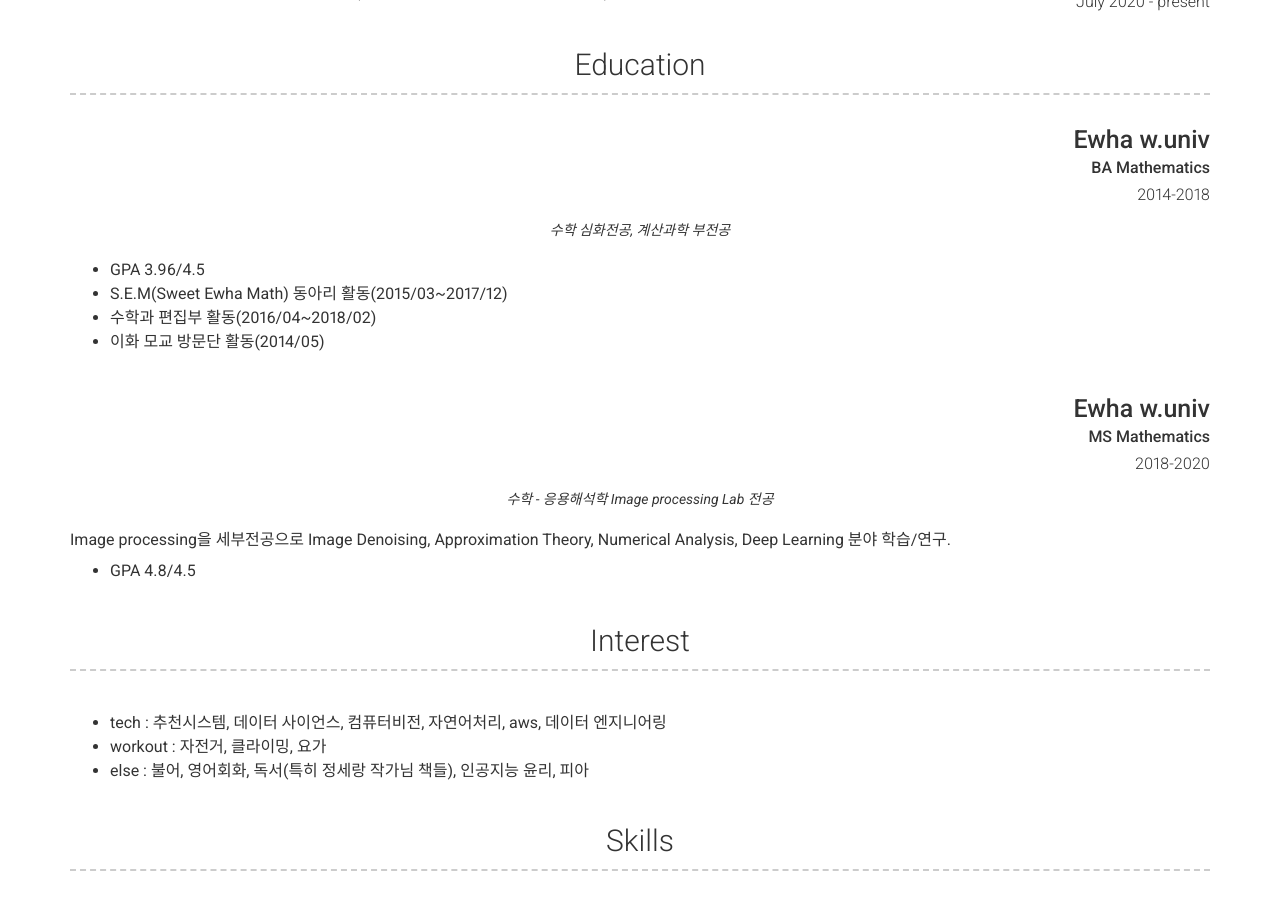
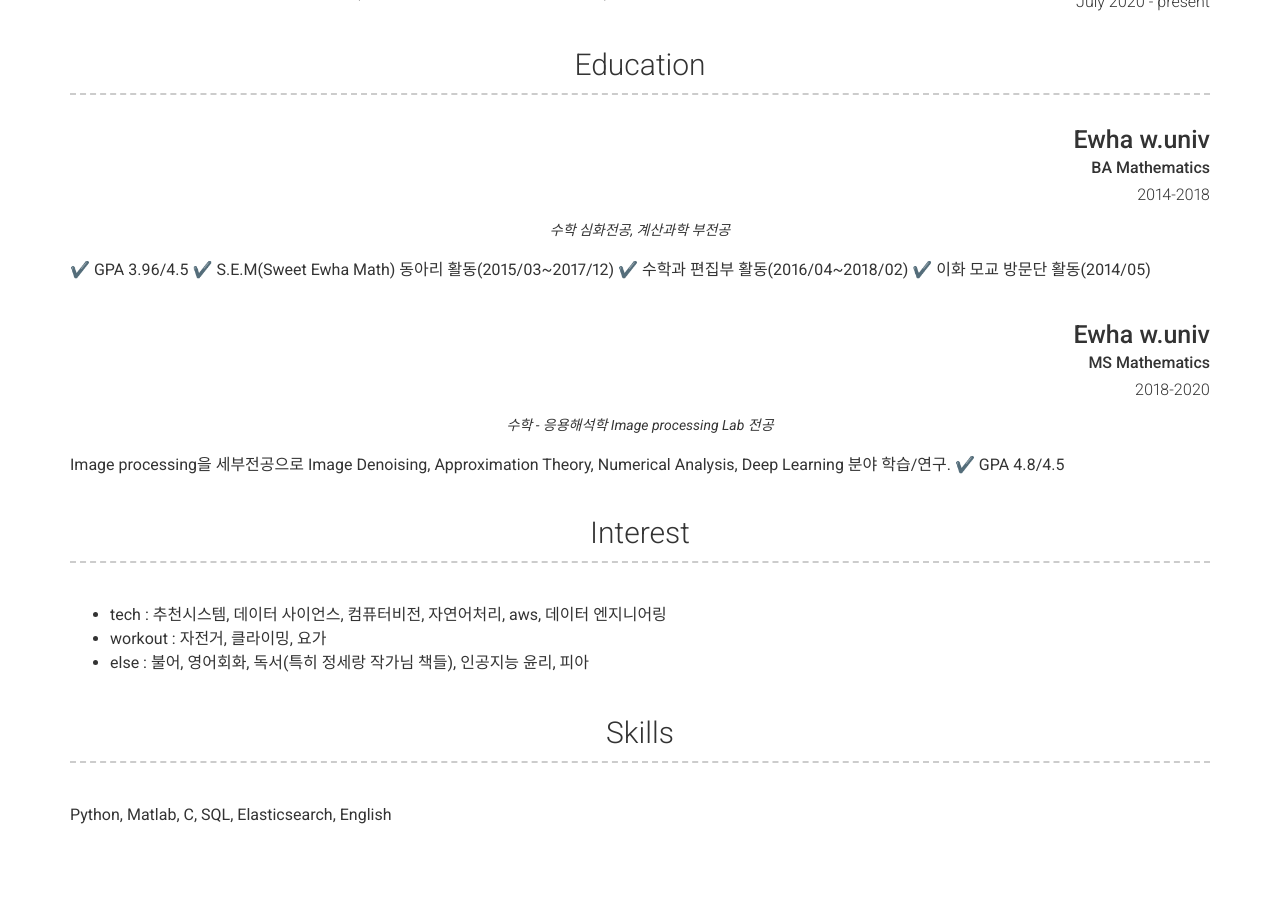
Before and after one commit to simonezz/simonezz.github.io, a Jekyll site: the page built from index.md, in a window 1280 px wide and 900 px high, scrolled down 932 px. Built offline with Jekyll 4.4.1, drawn with Linux system fonts in a browser that asks for light colours; nearby versions of some CDN libraries.

```diff
--- a/_config.yml
+++ b/_config.yml
@@ -85,6 +85,7 @@ content:
           학생들의 성적 향상을 위한 추천시스템 개발(유사문제 검색, 학생 맞춤 서비스 개발)
         quote: >
           수학문제 은행 소프트웨어 스타트업
+
   - title: Education
     layout: list
     content:
@@ -95,10 +96,10 @@ content:
         quote: >
           수학 심화전공, 계산과학 부전공
         description: | # this will include new lines to allow paragraphs
-          - GPA 3.96/4.5
-          - S.E.M(Sweet Ewha Math) 동아리 활동(2015/03~2017/12)
-          - 수학과 편집부 활동(2016/04~2018/02)
-          - 이화 모교 방문단 활동(2014/05)
+           ✔️ GPA 3.96/4.5
+           ✔️ S.E.M(Sweet Ewha Math) 동아리 활동(2015/03~2017/12)
+           ✔️ 수학과 편집부 활동(2016/04~2018/02)
+           ✔️ 이화 모교 방문단 활동(2014/05)
 
 
 
@@ -111,7 +112,7 @@ content:
         description: | # this will include new lines to allow paragraphs
           Image processing을 세부전공으로 Image Denoising, Approximation Theory,
           Numerical Analysis, Deep Learning 분야 학습/연구.
-          - GPA 4.8/4.5
+          ✔️ GPA 4.8/4.5
         url : http://dspace.ewha.ac.kr/handle/2015.oak/253127
 
   - title: Interest
```
